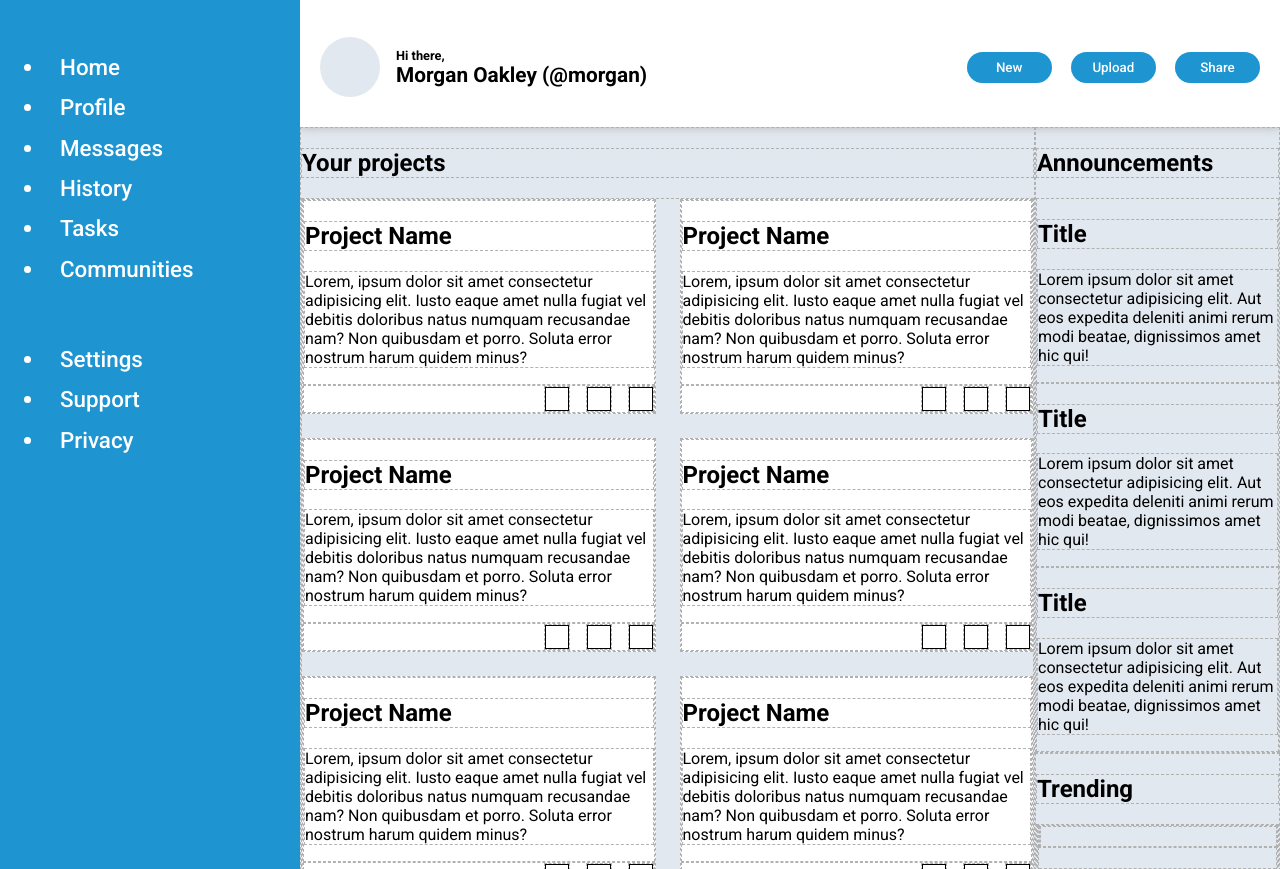
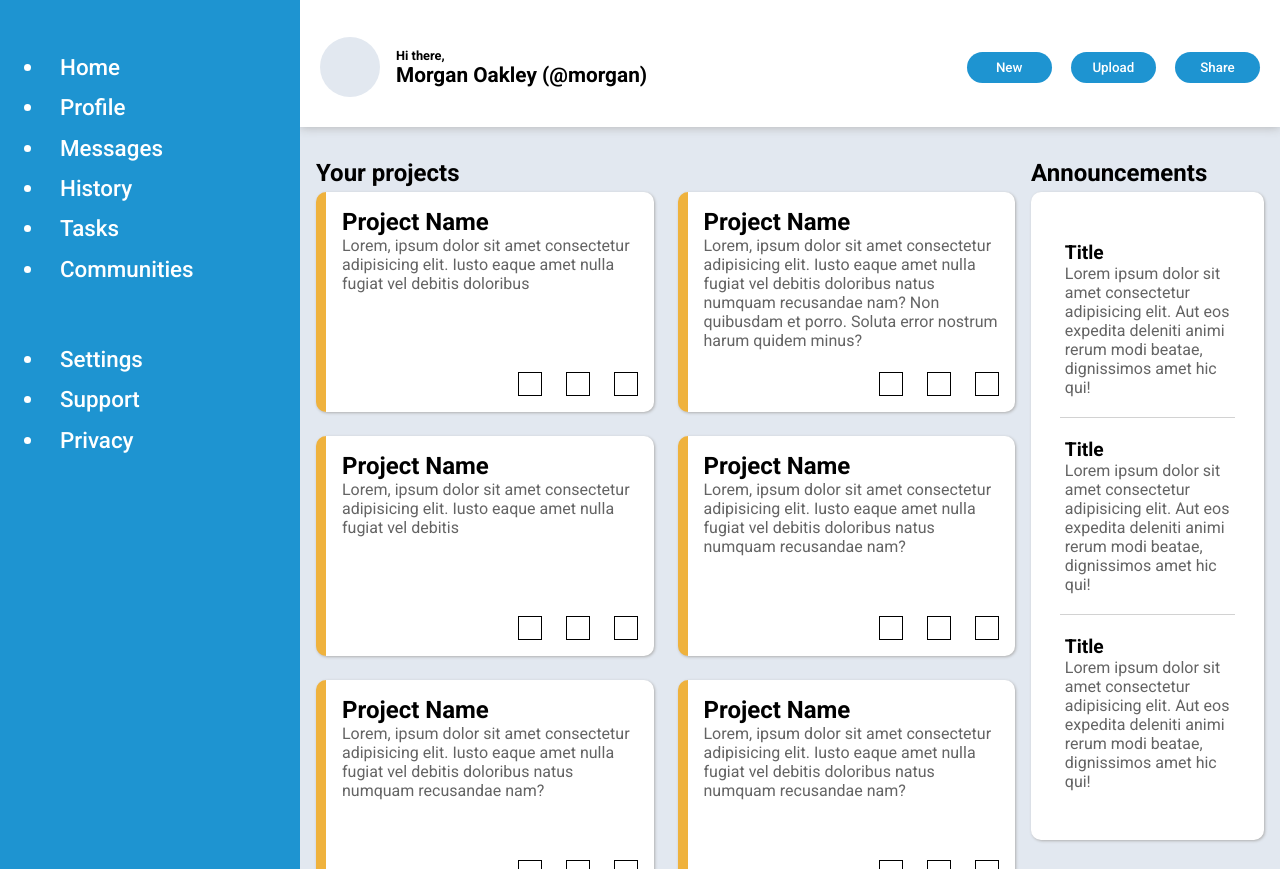
Before and after one commit to nsaquino/admin-dashboard, a plain HTML site: page index.html in a window 1280 px wide. Shown: the part 73-942 px from the top of the page. Drawn offline with Linux system fonts and the light colour scheme.

Commit message:
Progress in project and announcement sections

```diff
--- a/index.html
+++ b/index.html
@@ -108,7 +108,27 @@
             <h1>Your projects</h1>
             <div class="container-cards">
                 <article class="card-project">
-                    <div class="container-project">
+                    <div class="project-info">
+                        <h2 class="project-name">Project Name</h2>
+                        <p class="description">
+                            Lorem, ipsum dolor sit amet consectetur adipisicing elit. Iusto eaque amet nulla fugiat vel
+                            debitis doloribus
+                        </p>
+                    </div>
+                    <footer>
+                        <div class="container-icon">
+                            <span class="icon"></span>
+                        </div>
+                        <div class="container-icon">
+                            <span class="icon"></span>
+                        </div>
+                        <div class="container-icon">
+                            <span class="icon"></span>
+                        </div>
+                    </footer>
+                </article>
+                <article class="card-project">
+                    <div class="project-info">
                         <h2 class="project-name">Project Name</h2>
                         <p class="description">
                             Lorem, ipsum dolor sit amet consectetur adipisicing elit. Iusto eaque amet nulla fugiat vel
@@ -129,12 +149,11 @@
                     </footer>
                 </article>
                 <article class="card-project">
-                    <div class="container-project">
+                    <div class="project-info">
                         <h2 class="project-name">Project Name</h2>
                         <p class="description">
                             Lorem, ipsum dolor sit amet consectetur adipisicing elit. Iusto eaque amet nulla fugiat vel
-                            debitis doloribus natus numquam recusandae nam? Non quibusdam et porro. Soluta error nostrum
-                            harum quidem minus?
+                            debitis
                         </p>
                     </div>
                     <footer>
@@ -150,12 +169,11 @@
                     </footer>
                 </article>
                 <article class="card-project">
-                    <div class="container-project">
+                    <div class="project-info">
                         <h2 class="project-name">Project Name</h2>
                         <p class="description">
                             Lorem, ipsum dolor sit amet consectetur adipisicing elit. Iusto eaque amet nulla fugiat vel
-                            debitis doloribus natus numquam recusandae nam? Non quibusdam et porro. Soluta error nostrum
-                            harum quidem minus?
+                            debitis doloribus natus numquam recusandae nam?
                         </p>
                     </div>
                     <footer>
@@ -171,12 +189,11 @@
                     </footer>
                 </article>
                 <article class="card-project">
-                    <div class="container-project">
+                    <div class="project-info">
                         <h2 class="project-name">Project Name</h2>
                         <p class="description">
                             Lorem, ipsum dolor sit amet consectetur adipisicing elit. Iusto eaque amet nulla fugiat vel
-                            debitis doloribus natus numquam recusandae nam? Non quibusdam et porro. Soluta error nostrum
-                            harum quidem minus?
+                            debitis doloribus natus numquam recusandae nam?
                         </p>
                     </div>
                     <footer>
@@ -192,33 +209,11 @@
                     </footer>
                 </article>
                 <article class="card-project">
-                    <div class="container-project">
+                    <div class="project-info">
                         <h2 class="project-name">Project Name</h2>
                         <p class="description">
                             Lorem, ipsum dolor sit amet consectetur adipisicing elit. Iusto eaque amet nulla fugiat vel
-                            debitis doloribus natus numquam recusandae nam? Non quibusdam et porro. Soluta error nostrum
-                            harum quidem minus?
-                        </p>
-                    </div>
-                    <footer>
-                        <div class="container-icon">
-                            <span class="icon"></span>
-                        </div>
-                        <div class="container-icon">
-                            <span class="icon"></span>
-                        </div>
-                        <div class="container-icon">
-                            <span class="icon"></span>
-                        </div>
-                    </footer>
-                </article>
-                <article class="card-project">
-                    <div class="container-project">
-                        <h2 class="project-name">Project Name</h2>
-                        <p class="description">
-                            Lorem, ipsum dolor sit amet consectetur adipisicing elit. Iusto eaque amet nulla fugiat vel
-                            debitis doloribus natus numquam recusandae nam? Non quibusdam et porro. Soluta error nostrum
-                            harum quidem minus?
+                            debitis doloribus natus numquam recusandae nam?
                         </p>
                     </div>
                     <footer>
@@ -237,20 +232,22 @@
         </section>
         <section class="announcements">
             <h1>Announcements</h1>
-            <div class="container-announcement">
+            <div class="container-announcements">
+                <div class="single-announcement">
                     <h2 class="title-announcement">Title</h2>
                     <p class="description">Lorem ipsum dolor sit amet consectetur adipisicing elit. Aut eos expedita
                         deleniti animi rerum modi beatae, dignissimos amet hic qui!</p>
                 </div>
-            <div class="container-announcement">
+                <div class="single-announcement">
                     <h2 class="title-announcement">Title</h2>
                     <p class="description">Lorem ipsum dolor sit amet consectetur adipisicing elit. Aut eos expedita
                         deleniti animi rerum modi beatae, dignissimos amet hic qui!</p>
                 </div>
-            <div class="container-announcement">
+                <div class="single-announcement">
                     <h2 class="title-announcement">Title</h2>
                     <p class="description">Lorem ipsum dolor sit amet consectetur adipisicing elit. Aut eos expedita
                         deleniti animi rerum modi beatae, dignissimos amet hic qui!</p>
+                </div>
             </div>
         </section>
         <section class="trending">
--- a/style.css
+++ b/style.css
@@ -259,16 +259,40 @@ header {
 
 /* ---------------- Main ---------------- */
 
-main * {
+.trending * {
     border: dashed 1px rgb(177, 177, 177);
 }
 
 main {
     display: grid;
+    padding: 1rem;
+    gap: 1rem;
     grid-template: 1fr 1fr / 3fr 1fr;
     grid-template-areas:
         "projects announcements"
         "projects trending";
+}
+
+main h1, main h2, main h3 {
+    margin: 0;
+}
+
+main h1 {
+    margin: 16px 0 5px;
+}
+
+.card-project,
+.container-announcements,
+.container-trends {
+    border: none;
+    border-radius: 10px;
+    background-color: white;
+    box-shadow: rgb(175, 175, 175) 1px 1px 3px 0px;
+}
+
+.description {
+    margin: 0;
+    color: #646464;
 }
 
 .projects {
@@ -283,14 +307,19 @@ main {
     grid-template-columns: repeat(auto-fill, minmax(300px, 1fr));
 }
 
-.container-cards .card-project {
-    background-color: white;
+.card-project {
+    border-left: solid 10px #efb23d;
+    padding: 1rem;
+    height: 220px;
+    display: flex;
+    flex-direction: column;
+    justify-content: space-between;
 }
 
 .card-project footer {
     display: flex;
     justify-content: end;
-    gap: 1rem;
+    gap: 1.5rem;
 }
 
 .card-project .container-icon {
@@ -310,6 +339,27 @@ main {
     grid-area: announcements;
 }
 
+.container-announcements {
+    padding: 1.8rem;
+}
+
+.single-announcement {
+    padding: 20px 5px;
+}
+
+.single-announcement:nth-child(2) {
+    border-top: 1px solid #d2d2d2;
+    border-bottom: 1px solid #d2d2d2;;
+}
+
+.single-announcement h2 {
+    font-size: 1.2rem;
+}
+
 .trending {
     grid-area: trending;
 }
+
+.container-trends {
+    padding: 1.5rem;
+}
```
Lines whose indentation alone changed are shown as unchanged.
